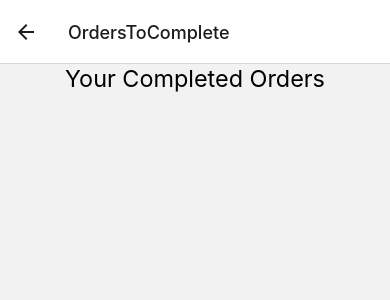
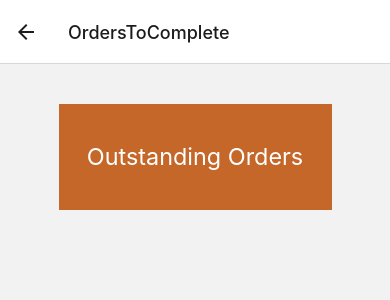
Before and after one commit to studentocsbMatvei/KennyAppOCSB2024, a React Native app in the folder DeliveryApp/: screen /OrdersToComplete in a window 390 px wide. Shown: the top 300 px of the page. Built offline with nearby package versions, Linux system fonts and the light colour scheme.

Commit message:
added header for orders to complete page

```diff
--- a/DeliveryApp/pages/OrdersToComplete.js
+++ b/DeliveryApp/pages/OrdersToComplete.js
@@ -8,7 +8,9 @@ const windowHeight = Dimensions.get('window').height;
 export default function KennysPage({navigation}) {
     return (
         <View style={styles.container}>
-            <Text style={styles.titleTextStyle}>Your Completed Orders</Text>
+            <View style={styles.orangeContainer}>
+                <Text style={styles.titleTextStyle}>Outstanding Orders</Text>
+            </View>
         </View>
     )
 }
@@ -23,6 +25,14 @@ const styles = StyleSheet.create({
     },
     titleTextStyle: {
         fontSize: windowWidth * 0.06,
-        color: 'black',
+        color: 'white',
+    },
+    orangeContainer: {
+        width: "70%",
+        height: windowHeight/8,
+        marginTop: 40,
+        alignItems: 'center',
+        justifyContent: 'center',
+        backgroundColor: '#c56729',
     },
 });
```
